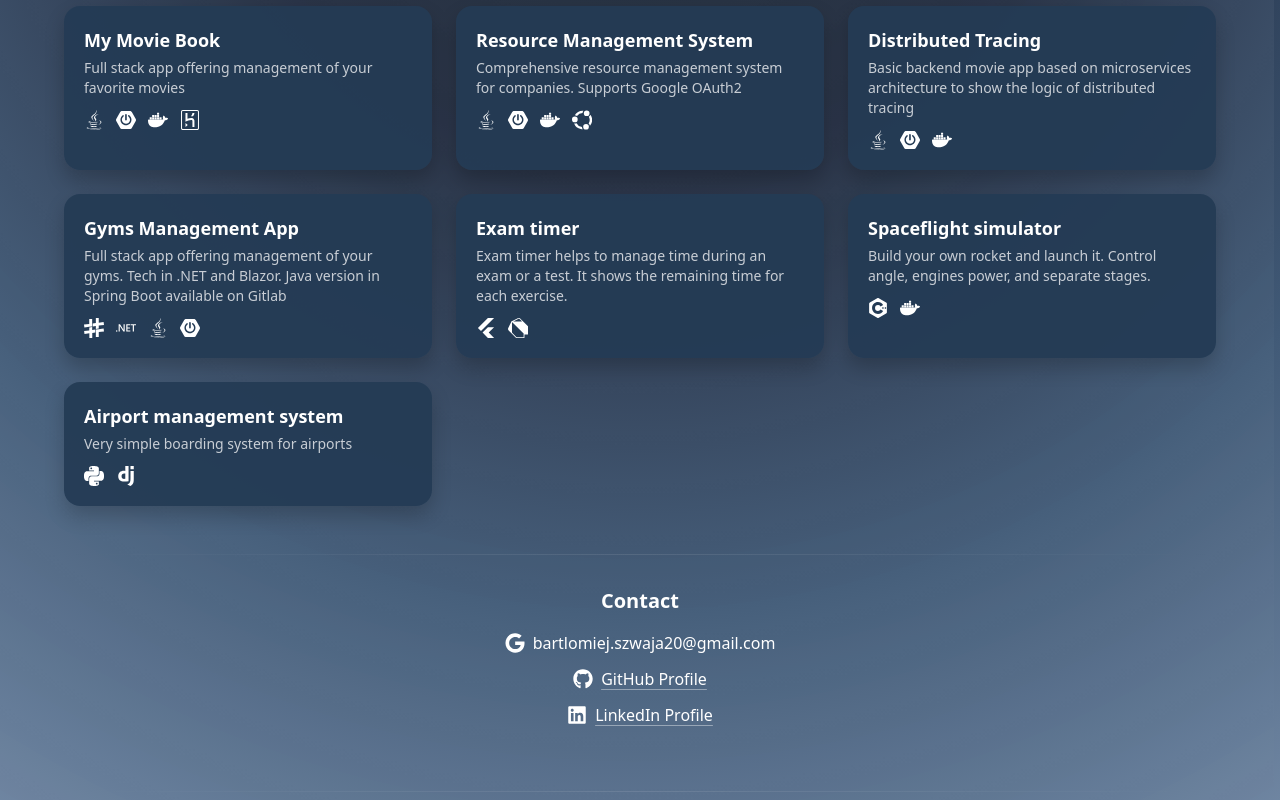
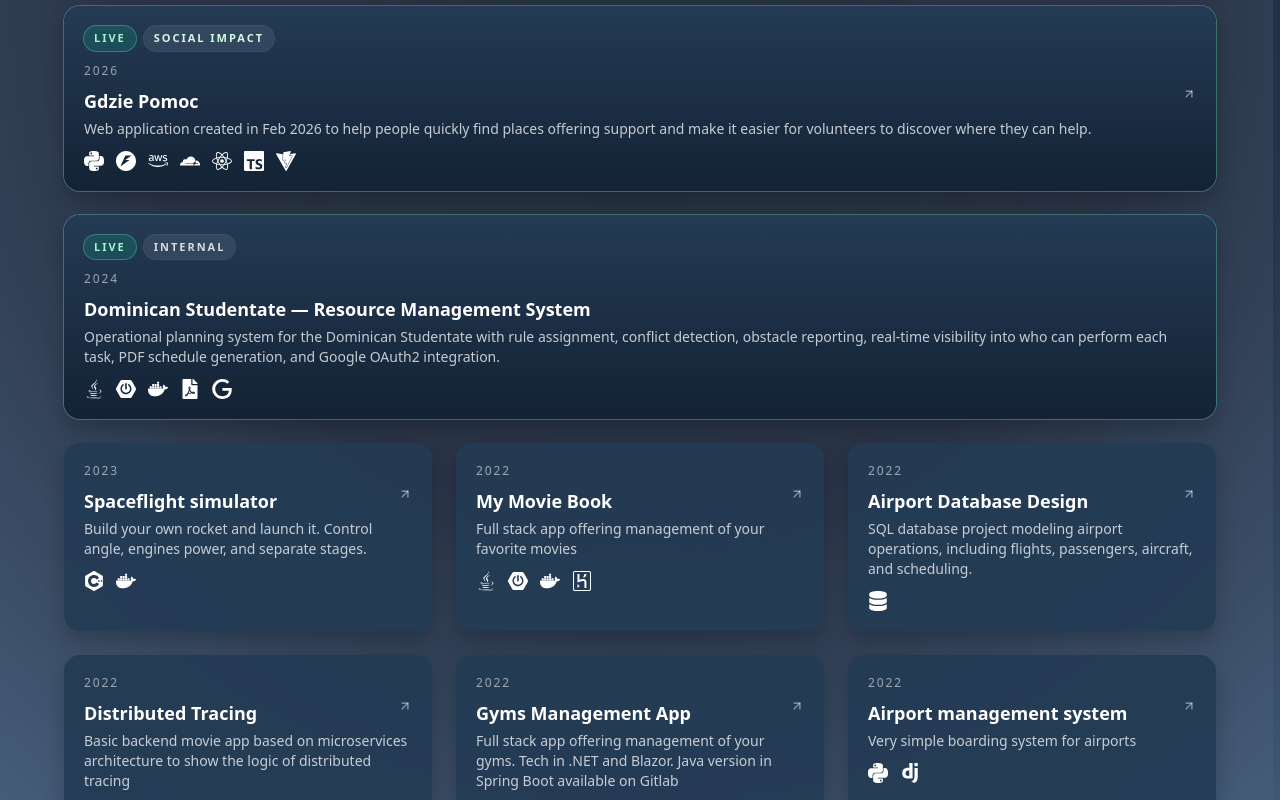
Before and after one commit to Verduttio/verduttio.github.io, a React (Vite) app: page / in a window 1280 px wide. Shown: the part 1420-2220 px from the top of the page. Built offline with nearby package versions, Linux system fonts and the light colour scheme.

Commit message:
feat: update projects

```diff
--- a/src/components/Projects.tsx
+++ b/src/components/Projects.tsx
@@ -1,50 +1,187 @@
 import React from "react";
+import { FiArrowUpRight } from "react-icons/fi";
 import {
   SiSpringboot, SiSharp, SiFlutter, SiDart, SiCplusplus, SiPython, SiDjango,
-  SiDotnet, SiDocker, SiHeroku, SiUbuntu
+  SiDotnet, SiDocker, SiHeroku, SiFastapi, SiAmazonwebservices,
+  SiCloudflare, SiReact, SiTypescript, SiVite, SiGoogle
 } from "react-icons/si";
-import { FaJava } from "react-icons/fa";
+import { FaJava, FaDatabase, FaFilePdf } from "react-icons/fa";
 
-const projects = [
-  { title: "My Movie Book", description: "Full stack app offering management of your favorite movies",
+type ProjectBadge = {
+  label: string;
+  className: string;
+};
+
+type Project = {
+  title: string;
+  year: number;
+  description: string;
+  technologies: React.ReactNode[];
+  link?: string;
+  tag?: string;
+  featured?: boolean;
+  badges?: ProjectBadge[];
+};
+
+const projects: Project[] = [
+  {
+    title: "Gdzie Pomoc",
+    year: 2026,
+    description:
+      "Web application created in Feb 2026 to help people quickly find places offering support and make it easier for volunteers to discover where they can help.",
+    technologies: [
+      <SiPython key="python" />,
+      <SiFastapi key="fastapi" />,
+      <SiAmazonwebservices key="aws" />,
+      <SiCloudflare key="cloudflare" />,
+      <SiReact key="react" />,
+      <SiTypescript key="typescript" />,
+      <SiVite key="vite" />,
+    ],
+    link: "https://gdzie-pomoc.pl",
+    featured: true,
+    badges: [
+      {
+        label: "LIVE",
+        className: "bg-emerald-400/15 text-emerald-200 ring-1 ring-emerald-300/40",
+      },
+      {
+        label: "Social impact",
+        className: "bg-white/8 text-emerald-100 ring-1 ring-white/12",
+      },
+    ],
+  },
+  {
+    title: "Dominican Studentate — Resource Management System",
+    year: 2024,
+    description:
+      "Operational planning system for the Dominican Studentate with rule assignment, conflict detection, obstacle reporting, real-time visibility into who can perform each task, PDF schedule generation, and Google OAuth2 integration.",
+    technologies: [
+      <FaJava key="java" />,
+      <SiSpringboot key="springboot" />,
+      <SiDocker key="docker" />,
+      <FaFilePdf key="pdf" />,
+      <SiGoogle key="google" />,
+    ],
+    featured: true,
+    badges: [
+      {
+        label: "LIVE",
+        className: "bg-emerald-400/15 text-emerald-200 ring-1 ring-emerald-300/40",
+      },
+      {
+        label: "Internal",
+        className: "bg-white/8 text-white/80 ring-1 ring-white/12",
+      },
+    ],
+  },
+  { title: "My Movie Book", year: 2022, description: "Full stack app offering management of your favorite movies",
     technologies: [<FaJava key="java" />, <SiSpringboot key="springboot" />, <SiDocker key="docker" />, <SiHeroku key="heroku" />],
     link: "https://github.com/Verduttio/My-movie-book" },
-  { title: "Resource Management System", description: "Comprehensive resource management system for companies. Supports Google OAuth2",
-    technologies: [<FaJava key="java" />, <SiSpringboot key="springboot" />, <SiDocker key="docker" />, <SiUbuntu key="ubuntu" />],
-    link: "https://github.com/Verduttio/Dominican-studentate-system" },
-  { title: "Distributed Tracing", description: "Basic backend movie app based on microservices architecture to show the logic of distributed tracing",
+  {
+    title: "Airport Database Design",
+    year: 2022,
+    description:
+      "SQL database project modeling airport operations, including flights, passengers, aircraft, and scheduling.",
+    technologies: [<FaDatabase key="database" />],
+    link: "https://github.com/Verduttio/Port-lotniczy--Baza-danych"
+  },
+  { title: "Distributed Tracing", year: 2022, description: "Basic backend movie app based on microservices architecture to show the logic of distributed tracing",
     technologies: [<FaJava key="java" />, <SiSpringboot key="springboot" />, <SiDocker key="docker" />],
     link: "https://github.com/Verduttio/Distributed-tracing-in-Java" },
-  { title: "Gyms Management App", description: "Full stack app offering management of your gyms. Tech in .NET and Blazor. Java version in Spring Boot available on Gitlab",
+  { title: "Gyms Management App", year: 2022, description: "Full stack app offering management of your gyms. Tech in .NET and Blazor. Java version in Spring Boot available on Gitlab",
     technologies: [<SiSharp key="csharp" />, <SiDotnet key="dotnet" />, <FaJava key="java" />, <SiSpringboot key="spring" />],
     link: "https://github.com/Verduttio/Gyms-management-app" },
-  { title: "Exam timer", description: "Exam timer helps to manage time during an exam or a test. It shows the remaining time for each exercise.",
+  { title: "Exam timer", year: 2021, description: "Exam timer helps to manage time during an exam or a test. It shows the remaining time for each exercise.",
     technologies: [<SiFlutter key="flutter" />, <SiDart key="dart" />],
     link: "https://github.com/Verduttio/Exam-timer" },
-  { title: "Spaceflight simulator", description: "Build your own rocket and launch it. Control angle, engines power, and separate stages.",
+  { title: "Spaceflight simulator", year: 2023, description: "Build your own rocket and launch it. Control angle, engines power, and separate stages.",
     technologies: [<SiCplusplus key="cpp" />, <SiDocker key="docker" />],
     link: "https://github.com/Verduttio/Spaceflight-simulator" },
-  { title: "Airport management system", description: "Very simple boarding system for airports",
+  { title: "Airport management system", year: 2022, description: "Very simple boarding system for airports",
     technologies: [<SiPython key="py" />, <SiDjango key="django" />],
     link: "https://github.com/Verduttio/airport-management-system" },
 ];
 
 const Projects: React.FC = () => {
+  const orderedProjects = [
+    ...projects.filter((project) => project.featured),
+    ...projects
+      .filter((project) => !project.featured)
+      .sort((a, b) => b.year - a.year),
+  ];
+
   return (
     <section id="projects" className="section-offset">
       <h2 className="text-xl font-semibold text-center">My projects</h2>
       <div className="mt-6 grid gap-6 sm:grid-cols-2 lg:grid-cols-3">
-        {projects.map((p, idx) => (
-          <article
-            key={idx}
-            onClick={() => window.open(p.link)}
-            className="cursor-pointer rounded-2xl bg-[#243b55]/95 p-5 shadow-[0_10px_20px_rgba(0,0,0,.2)] transition-transform duration-300 hover:-translate-y-2 hover:shadow-[0_15px_25px_rgba(0,0,0,.4)]"
-          >
-            <h3 className="mb-1 text-lg font-semibold">{p.title}</h3>
-            <p className="mb-3 text-sm text-gray-200/85">{p.description}</p>
-            <div className="flex gap-3 text-xl">{p.technologies}</div>
-          </article>
-        ))}
+        {orderedProjects.map((p) => {
+          const cardClassName = [
+            "block rounded-2xl bg-[#243b55]/95 p-5 shadow-[0_10px_20px_rgba(0,0,0,.2)] transition-transform duration-300",
+            p.link
+              ? "group cursor-pointer hover:-translate-y-2 hover:shadow-[0_15px_25px_rgba(0,0,0,.4)] focus-visible:outline focus-visible:outline-2 focus-visible:outline-white/40"
+              : "",
+            p.featured
+              ? "sm:col-span-2 lg:col-span-3 ring-1 ring-emerald-300/35 bg-[linear-gradient(180deg,rgba(36,59,85,.98),rgba(19,34,52,.98))]"
+              : "",
+          ].join(" ");
+
+          const content = (
+            <>
+              {p.badges && p.badges.length > 0 ? (
+                <div className="mb-3 flex flex-wrap gap-2">
+                  {p.badges.map((badge) => (
+                    <span
+                      key={badge.label}
+                      className={[
+                        "inline-flex items-center rounded-full px-2.5 py-1 text-[11px] font-semibold uppercase tracking-[0.18em]",
+                        badge.className,
+                      ].join(" ")}
+                    >
+                      {badge.label}
+                    </span>
+                  ))}
+                </div>
+              ) : p.tag ? (
+                <p className="mb-2 text-xs font-semibold uppercase tracking-[0.18em] text-emerald-200/90">
+                  {p.tag}
+                </p>
+              ) : null}
+              <p className="mb-2 text-xs font-medium uppercase tracking-[0.16em] text-white/55">
+                {p.year}
+              </p>
+              <div className="mb-1 flex items-start justify-between gap-3">
+                <h3 className="text-lg font-semibold">{p.title}</h3>
+                {p.link && (
+                  <span className="inline-flex items-center whitespace-nowrap text-white/55 transition group-hover:text-white/80">
+                    <FiArrowUpRight className="text-sm transition-transform group-hover:-translate-y-0.5 group-hover:translate-x-0.5" />
+                  </span>
+                )}
+              </div>
+              <p className="mb-3 text-sm text-gray-200/85">{p.description}</p>
+              {p.technologies.length > 0 && (
+                <div className="flex gap-3 text-xl">{p.technologies}</div>
+              )}
+            </>
+          );
+
+          return p.link ? (
+            <a
+              key={p.title}
+              href={p.link}
+              target="_blank"
+              rel="noopener noreferrer"
+              aria-label={`Open project: ${p.title}`}
+              className={cardClassName}
+            >
+              {content}
+            </a>
+          ) : (
+            <article key={p.title} className={cardClassName}>
+              {content}
+            </article>
+          );
+        })}
       </div>
     </section>
   );
```
